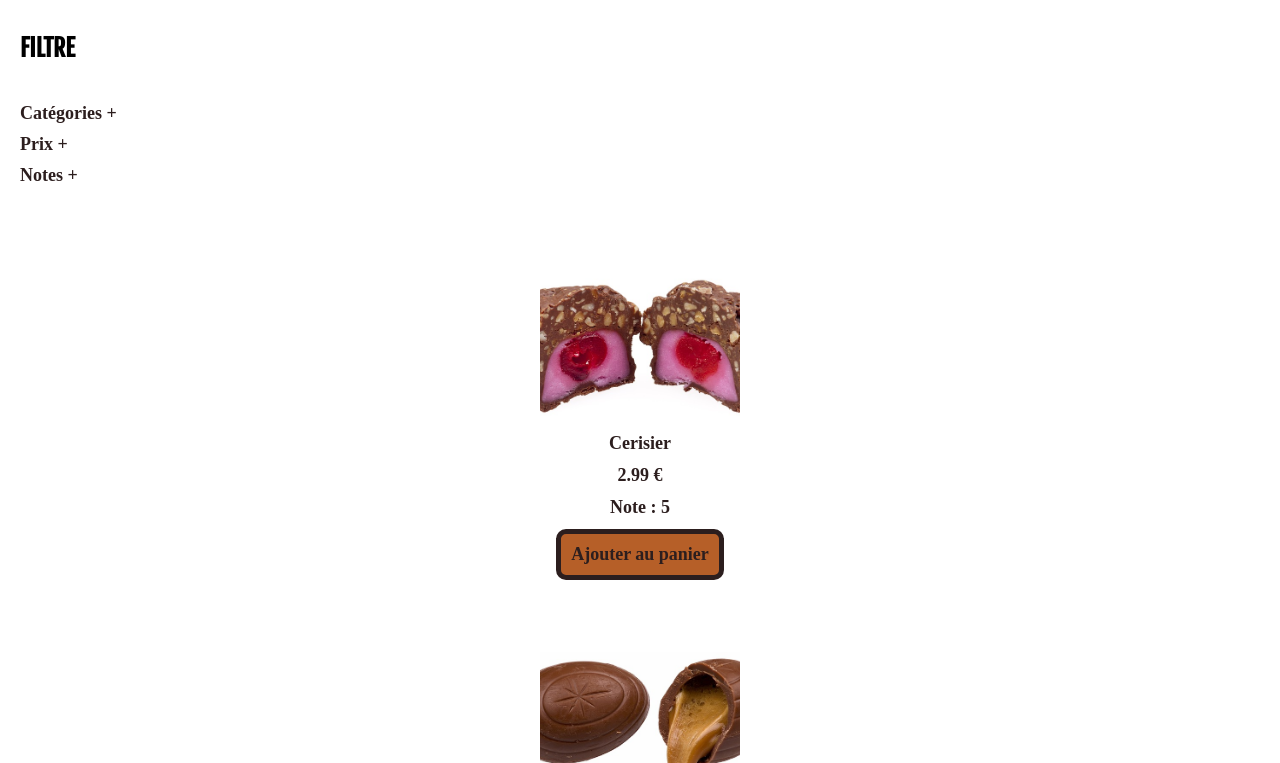
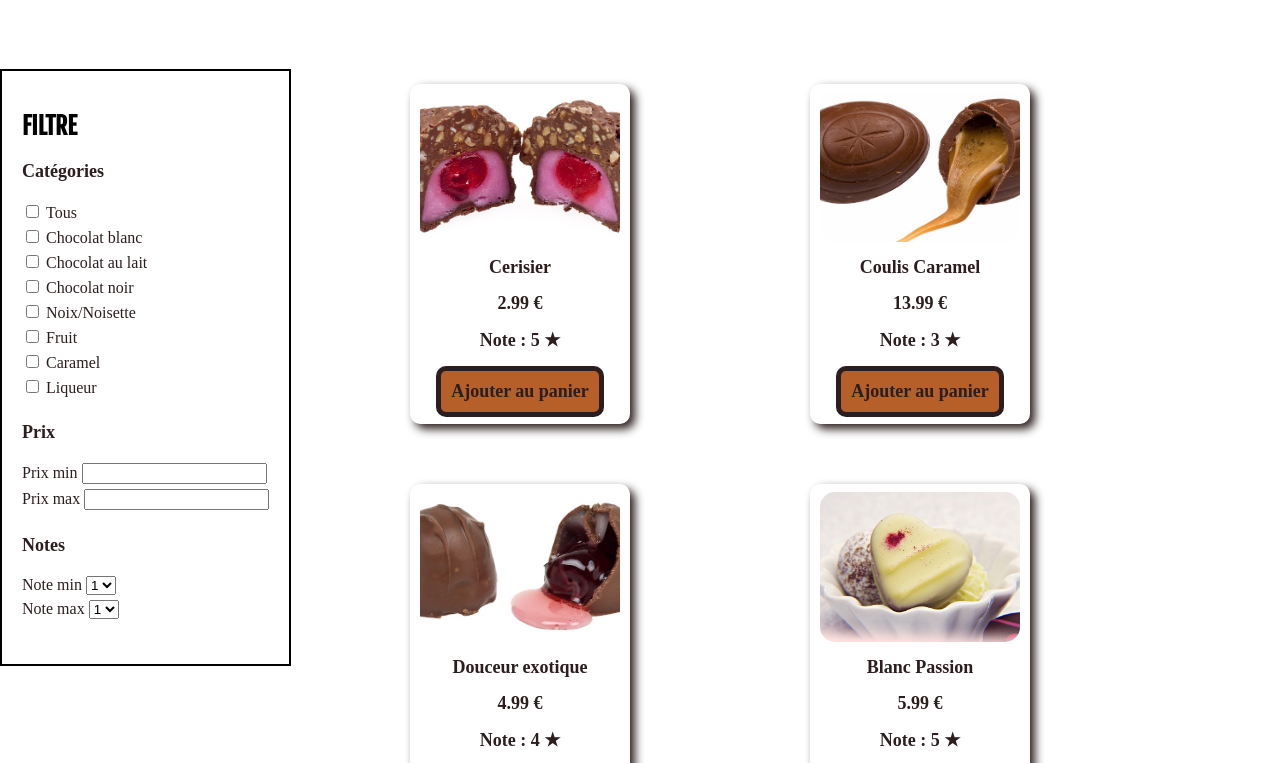
Before and after one commit to PBondu/ProjetFilRougeC3, a website: page boutique.html in a window 1280 px wide. Shown: the part 225-988 px from the top of the page. Drawn offline with nearby package versions, Linux system fonts and the light colour scheme; a web font is replaced by a local one.

Commit message:
manqur système de filtration sur page boutique

```diff
--- a/boutique.html
+++ b/boutique.html
@@ -45,59 +45,59 @@
         </div>
         <!--BOUTIQUE-->
         <div class="content flexCol alignBaseline">
-            <h1 class="boutique-title text-style1 text-3em col-12">BOUTIQUE</h1>
-            <h2 class="text-style1 filtre-title">FILTRE</h2>
+            <h1 class="boutique-title text-style1 text-3em">BOUTIQUE</h1>
             <!-- FILTRES -->
-            <div id="filter">
-                <div class="text-style3 filtre-category-button">Cat&eacute;gories &#43;</div>
+            <div class="filter flexCol alignBaseline">
+                <h2 class="text-style1">FILTRE</h2>
+                <div class="text-style3 filtre-category-button boutique-pointer">Cat&eacute;gories</div>
                 <div class="zone-filtre filtre-category">
                     <div>
-                        <input type="checkbox" id="ch-all">
+                        <input type="checkbox" class="pointer ch-all">
                         <label for="ch-all" class="text-style4">Tous</label>
                     </div>
                     <div>
-                        <input type="checkbox" id="ch-chocolat-blanc">
+                        <input type="checkbox" class="pointer ch-chocolat-blanc">
                         <label for="ch-chocolat-blanc" class="text-style4">Chocolat blanc</label>
                     </div>
                     <div>
-                        <input type="checkbox" id="ch-chocolat-lait">
+                        <input type="checkbox" class="pointer ch-chocolat-lait">
                         <label for="ch-chocolat-lait" class="text-style4">Chocolat au lait</label>
                     </div>
                     <div>
-                        <input type="checkbox" id="ch-chocolat-noir">
+                        <input type="checkbox" class="pointer ch-chocolat-noir">
                         <label for="ch-chocolat-noir" class="text-style4">Chocolat noir</label>
                     </div>
                     <div>
-                        <input type="checkbox" id="ch-noix">
+                        <input type="checkbox" class="pointer ch-noix">
                         <label for="ch-noix" class="text-style4">Noix/Noisette</label>
                     </div>
                     <div>
-                        <input type="checkbox" id="ch-fruit">
+                        <input type="checkbox" class="pointer ch-fruit">
                         <label for="ch-fruit" class="text-style4">Fruit</label>
                     </div>
                     <div>
-                        <input type="checkbox" id="ch-caramel">
+                        <input type="checkbox" class="pointer ch-caramel">
                         <label for="ch-caramel" class="text-style4">Caramel</label>
                     </div>
                     <div>
-                        <input type="checkbox" id="ch-liqueur">
+                        <input type="checkbox" class="pointer ch-liqueur">
                         <label for="ch-liqueur" class="text-style4">Liqueur</label>
                     </div>
                 </div>
-                <div class="text-style3 filtre-price-button">Prix &#43;</div>
+                <div class="text-style3 filtre-price-button boutique-pointer">Prix</div>
                 <div class="zone-filtre filtre-price">
                     <div>
                         <div>
                             <span class="text-style4">Prix min</span>
-                            <input type="number" id="prix-min">
+                            <input type="number" id="prix-min" min="0">
                         </div>
                         <div>
                             <span class="text-style4">Prix max</span>
-                            <input type="number" id="prix-max">
+                            <input type="number" id="prix-max" min="0">
                         </div>
                     </div>
                 </div>
-                <div class="text-style3 filtre-note-button">Notes &#43;</div>
+                <div class="text-style3 filtre-note-button boutique-pointer">Notes</div>
                 <div class="zone-filtre filtre-note">
                     <div>
                         <div>
@@ -130,15 +130,15 @@
         <!-- FOOTER -->
         <div class="footer alignBaseline flex-footer col-11">
             <div class="informations bloc-footer alignBaseline flexCol">
-                <div class="text-style3">Choco pap</div>
-                <div class="text-style4">Lorem ipsum dolor sit amet, consectetur adipiscing elit, sed do eiusmod tempor incididunt ut labore et dolore magna aliqua</div>
+                <div class="text-white text-style3">Choco pap</div>
+                <div class="text-white text-style4">Lorem ipsum dolor sit amet, consectetur adipiscing elit, sed do eiusmod tempor incididunt ut labore et dolore magna aliqua</div>
             </div>
             <div class="contact bloc-footer alignBaseline flexCol">
-                <div class="text-style3">Contact</div>
+                <div class="text-white text-style3">Contact</div>
                 <div>
-                    <div class="text-style4">Adresse : 51 rue du chocolat 75000 Paris</div>
-                    <div class="text-style4">Téléphone: 01 23 45 67 89</div>
-                    <div class="text-style4">Horaires: 9h00-17h00 du Lundi au vendredi</div>
+                    <div class="text-white text-style4">Adresse : 51 rue du chocolat 75000 Paris</div>
+                    <div class="text-white text-style4">Téléphone: 01 23 45 67 89</div>
+                    <div class="text-white text-style4">Horaires: 9h00-17h00 du Lundi au vendredi</div>
                 </div>
             </div>
             <div class="social-network flexRow">
--- a/script.js
+++ b/script.js
@@ -10,10 +10,16 @@ $("#burgerMenu img").on("click", function () {
 });
 
 //--------------------
+/*
+setInterval(function() {
+    console.log(window.innerWidth);
+  }, 1000);*/
+// FILTRES BOUTIQUE
+// Début du IF qui vérifie que l'on soit positionné sur la page boutique
+if (myUrl.includes("boutique") == true){
 
-// FILTRES BOUTIQUE
-// Début du if qui vérifie que l'on soit positionné sur la page boutique
-if (myUrl.includes("boutique") == true){
+  // Début du IF pour délpoyer les menus déroulants uniquement sur mobiles
+  if (window.innerWidth < 768){
 
     // Fonction qui permet de créer un dropdown sur le filtre CATEGORIE de la boutique
     $(".filtre-category-button").on("click", function () {
@@ -34,9 +40,15 @@ $(".filtre-note-button").on("click", function () {
       return slidedCat;
     });
 
-// initialise une variable pour comparer si l'icone à côté du menu deroulant est un "+" ou un "-"
+    // Ajoute un "+" derrière le filtre en version mobile
+    getClass("filtre-category-button").innerHTML = "Cat&eacute;gories &#43;"
+    getClass("filtre-price-button").innerHTML = "Prix &#43;";
+    getClass("filtre-note-button").innerHTML = "Notes &#43;";
+
+
+    // Initialise une variable pour comparer si l'icone à côté du menu deroulant est un "+" ou un "-"
     let plusCat = "+";
-
+    getClass("filtre-category-button").innerHTML = "Cat&eacute;gories &#43;"
     // Fonction qui, au click, change l'icone à côté de "Catégories" du "+" au "-" et inversement
     getClass("filtre-category-button").addEventListener("click",function(){
       if (plusCat == "+"){
@@ -78,17 +90,44 @@ else if(plusNote == "-"){
     // Fonction pour récupérer la class name
     function getClass(maClass){
       return document.getElementsByClassName(maClass)[0];
-};
-
+    };};
 
 //--------------------
 
-
 // Produits
-function ajoutProduit(image, title, price, note) {
+function ajoutProduit(image, title, price, note, blanc, lait, noir, caramel, noix, fruit, liqueur) {
 
   let div_produit = document.createElement("div");
   div_produit.className = "produit";
+
+
+  //Boucle qui comprends des IF qui créent des classes en fonction des chocolats
+  for (let i = 0; i < 7; i++) {
+
+    if (blanc == true && div_produit.className.includes("Blanc") == false){
+      div_produit.className = div_produit.className + " chBlanc";
+    }
+    else if (lait == true && div_produit.className.includes("Lait") == false){
+      div_produit.className = div_produit.className + " chLait";
+    }
+    else if (noir == true && div_produit.className.includes("Noir") == false){
+      div_produit.className = div_produit.className + " chNoir";
+    }
+    else if (caramel == true && div_produit.className.includes("Caramel") == false){
+      div_produit.className = div_produit.className + " chCaramel";
+    }
+    else if (noix == true && div_produit.className.includes("Noix") == false){
+      div_produit.className = div_produit.className + " chNoix";
+    }
+    else if (fruit == true && div_produit.className.includes("Fruit") == false){
+      div_produit.className = div_produit.className + " chFruit";
+    }
+    else if (liqueur == true && div_produit.className.includes("Liqueur") == false){
+      div_produit.className = div_produit.className + " chLiqueur";
+    }
+    else{};
+  }; // Fin de la boucle d'association de categorie
+
 
   let image_produit = document.createElement("img");
   image_produit.src = image;
@@ -102,12 +141,12 @@ function ajoutProduit(image, title, price, note) {
   prix_produit.className = "text-style3";
 
   let note_produit = document.createElement("p");
-  note_produit.textContent = "Note : " + note;
+  note_produit.textContent = "Note : " + note +" ★";
   note_produit.className = "text-style3";
 
   let ajoutBouton = document.createElement("button");
   ajoutBouton.textContent = "Ajouter au panier";
-  ajoutBouton.className = "border-style text-style3";
+  ajoutBouton.className = "panier-produit pointer border-style text-style3";
 
   div_produit.appendChild(image_produit);
   div_produit.appendChild(nom_produit);
@@ -118,21 +157,35 @@ function ajoutProduit(image, title, price, note) {
   document.getElementById("produit-ctr").appendChild(div_produit);
 }
 
+
 // IMPORT JSON pour données des produits
 fetch("/products.json")
         .then(response => response.json())
         .then(data => {
-            // Récupère les données du JSON pour afficher les produits un par un
+            // Récupère les données du JSON et les associe aux variables créées ci-dessus
             data.products.forEach(product => {
-              ajoutProduit(product.image, product.title, product.price, product.note);
+              ajoutProduit(product.image, product.title, product.price, product.note, product.category.blanc, product.category.lait, product.category.noir, product.category.caramel, product.category.noix, product.category.fruit, product.category.liqueur);
             });
         })
         .catch(error => console.error('Error fetching JSON:', error));
 }; // FIN DU IF
 
 
+function checkType(type) {
+  return document.getElementsByClassName(type)[0].checked;
+};
+
+if (checkType("ch-all") == true){
+};
+//document.getElementsByClassName("produit")[1].style.color = "red";
+
+console.log(document.getElementsByClassName("produit"));
+
+
+
 
 //--------------------
+
 
 // Début du if permettant de vérifier dêtre sur la page index.html
 if (myUrl.includes("index") == true){
--- a/style.css
+++ b/style.css
@@ -17,6 +17,14 @@ a {
     text-decoration: none;
 }
 
+.pointer{
+cursor: pointer;
+}
+
+.boutique-pointer{
+    cursor: pointer;
+}
+
 body {
     background-color: #B65F28;
     margin: 0;
@@ -24,6 +32,7 @@ body {
 
 .content {
     background-color: #FFFFFF;
+    position: relative;
 }
 
 .flexRow {
@@ -43,7 +52,9 @@ body {
     align-items: baseline !important;
 }
 
-/*HEADER*/
+/*
+HEADER
+*/
 
 .header,
 .footer,
@@ -74,11 +85,6 @@ body {
     border-radius: 3px;
 }
 
-#header-right a:hover{
-    color: #55C0CF;
-    transition: color 0.4s;
-}
-
 .bloc-header-mobile{
     height: 65px;
     padding-left: 10px;
@@ -86,10 +92,6 @@ body {
 
 .panier img{
     margin-left: 10px;
-}
-.panier img:hover{
-    transition: transform 0.2s;
-    transform: rotate(-0.05turn);
 }
 
 #burgerMenu {
@@ -103,7 +105,9 @@ body {
     cursor: pointer;
 }
 
-/*FOOTER*/
+/*
+FOOTER
+*/
 
 .footer {
     min-height: 300px;
@@ -232,13 +236,7 @@ Style page d'acceuil index.html
     background: radial-gradient(circle, rgba(44,30,30,1) 35%, rgba(98, 87, 87, 0.005) 78%, rgba(255, 255, 255, 0) 100%);
     color: #FFD543;
     border-radius: 70px;
-    cursor: pointer;
     font-size: 50px;
-}
-.slide-arrow:hover{
-    transform: scale(1.3,1.3);
-    transition: transform 0.2s ;
-    background: radial-gradient(circle, rgb(117, 110, 110) 35%, rgba(98, 87, 87, 0.005) 78%, rgba(255, 255, 255, 0) 100%);
 }
 
 .info-carrousel {
@@ -247,11 +245,6 @@ Style page d'acceuil index.html
     top: 15%;
     width: 220px;
     height: 200px;
-}
-
-.info-carrousel a:hover{
-    transform: scale(1.1,1.1);
-    transition: transform 0.3s ;
 }
 
 .carrousel-dots {
@@ -291,10 +284,11 @@ Fin style page d'accueil
 .boutique-title{
     display: flex;
     justify-content: center;
+    margin: 35px 0;
+    width: 100%;
 }
 
 .filtre-category-button, .filtre-price-button, .filtre-note-button{
-    cursor: pointer;
     padding-bottom: 10px;
 
 }
@@ -303,16 +297,11 @@ Fin style page d'accueil
     padding-bottom: 15px;
 }
 
-.filtre-title{
-    padding-left: 20px;
+.zone-filtre, .zone-filtre div{
+    margin: 5px 0;
 }
 
-.zone-filtre {
-    margin-top: 10px;
-    margin-bottom: 10px;
-}
-
-#filter {
+.filter {
     padding: 20px;
 }
 
@@ -321,7 +310,9 @@ Fin style page d'accueil
     padding: 10px;
 }
 
-/* STYLE PRODUITS*/
+/*
+STYLE PRODUITS
+*/
 
 #produit-ctr, .produit{
     display: flex;
@@ -338,18 +329,26 @@ Fin style page d'accueil
 
 .produit{
     justify-content: space-around !important;
-    height: 320px;
+    height: 340px;
+    width: 220px;
     margin: 30px 0;
+    border-radius: 10px;
+    box-shadow: 5px 5px 10px #2C1E1E;
 }
 
 .produit img{
     width: 200px;
     height: 150px;
     object-fit: cover;
+    border-radius: 15px;
 }
 
 .produit p{
     margin: 0;
+}
+
+.panier-produit{
+    cursor: pointer;
 }
 
 /*
@@ -360,11 +359,24 @@ Style pour version bureau et tablettes
     #header-right {
         display: flex;
     }
+    #header-right a:hover{
+        color: #55C0CF;
+        transition: color 0.4s;
+    }
     .header-mobile {
         display: none !important;
     }
     #burgerMenu {
         display: none;
+    }
+    .panier img:hover{
+        transition: transform 0.2s;
+        transform: rotate(-0.05turn);
+    }
+    .panier-produit:hover{
+        color:#FFFFFF;
+        transition: color 0.3s, transform 0.3s;
+        transform: scale(1.05,1.05)
     }
     .carrousel-flow {
         height: 500px;
@@ -372,6 +384,10 @@ Style pour version bureau et tablettes
     .info-carrousel {
         height: 300px !important;
         width: 300px !important;
+    }
+    .info-carrousel a:hover{
+        transform: scale(1.1,1.1);
+        transition: transform 0.3s ;
     }
     .flex-footer {
         display: flex;
@@ -392,17 +408,57 @@ Style pour version bureau et tablettes
         left: 15%;
         width: 70%;
     }
+    .slide-arrow:hover{
+        transform: scale(1.3,1.3);
+        transition: transform 0.2s ;
+        background: radial-gradient(circle, rgb(117, 110, 110) 35%, rgba(98, 87, 87, 0.005) 78%, rgba(255, 255, 255, 0) 100%);
+    }
     .social-network img{
         width: 80px;
         height: 55px;
     }
+    .boutique-title{
+        display: flex;
+        justify-content: center;
+        margin: 35px 0;
+        width: 50%;
+    }
+    .filter{
+        position: absolute;
+        border: 2px solid black;
+        top: 180px;
+    }
+    .zone-filtre{
+        display: block;
+    }
+    .boutique-pointer{
+        cursor: auto;
+    }
+    #produit-ctr{
+        height: auto;
+        width: 75%;
+        margin: 35px 0 0px 25%;
+        flex-wrap: wrap;
+        flex-direction: row;
+        justify-content: left;
+    }
+    .produit{
+        margin: 30px 90px;
+    }
+    .produit:hover{
+        transform: scale(1.05,1.05);
+        transition: transform 0.2s;
+        box-shadow: 5px 5px 10px #777;
+        }
 }
 
 
 
 
 
-/* style pour définir la largeur des colonnes */
+/*
+style pour définir la largeur des colonnes
+*/
 
 .col-1 {
     width: 8.33%;
```
Also changed, not shown: index.html (+8 -8 lines). Lines whose indentation alone changed are shown as unchanged.
